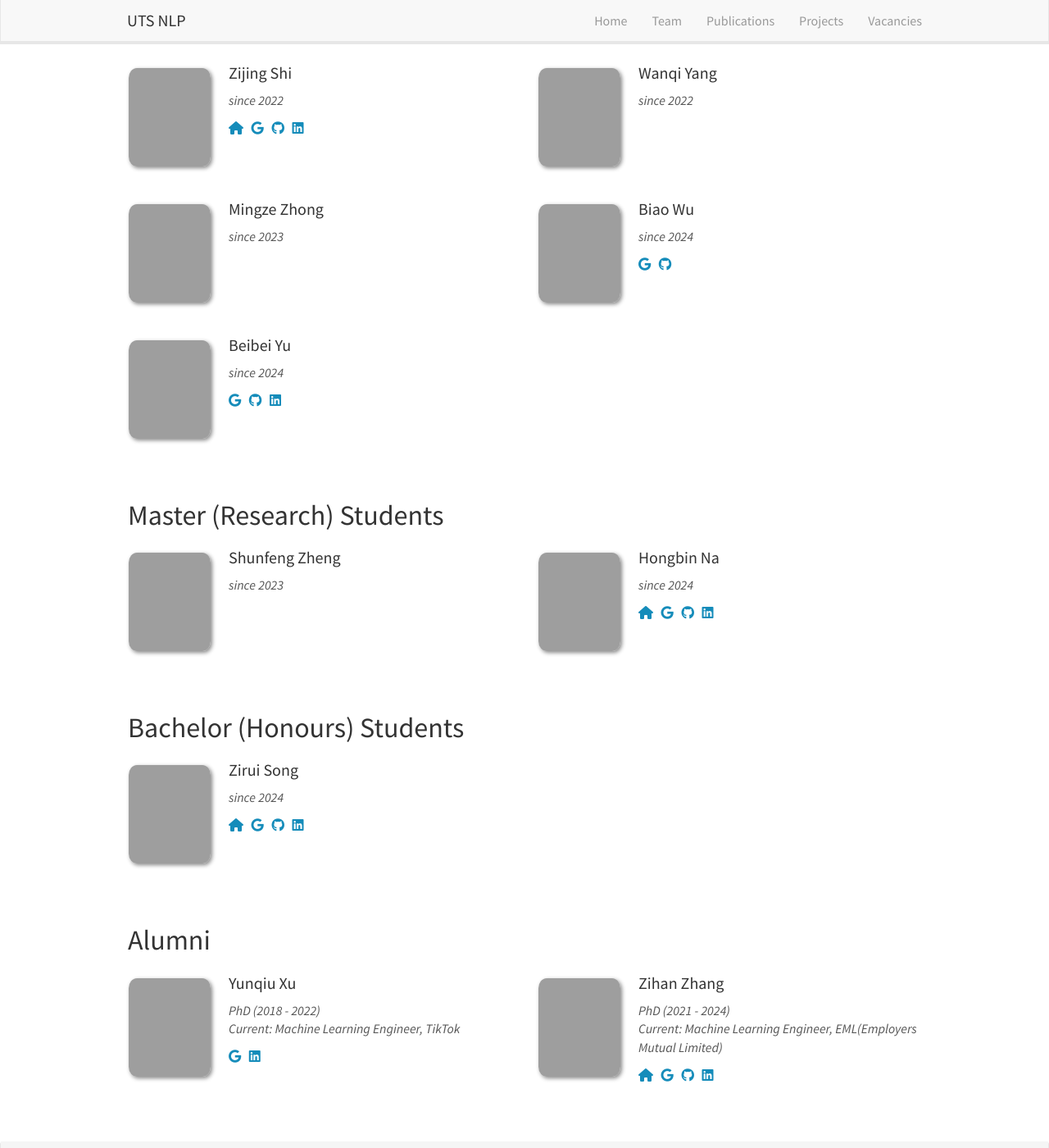
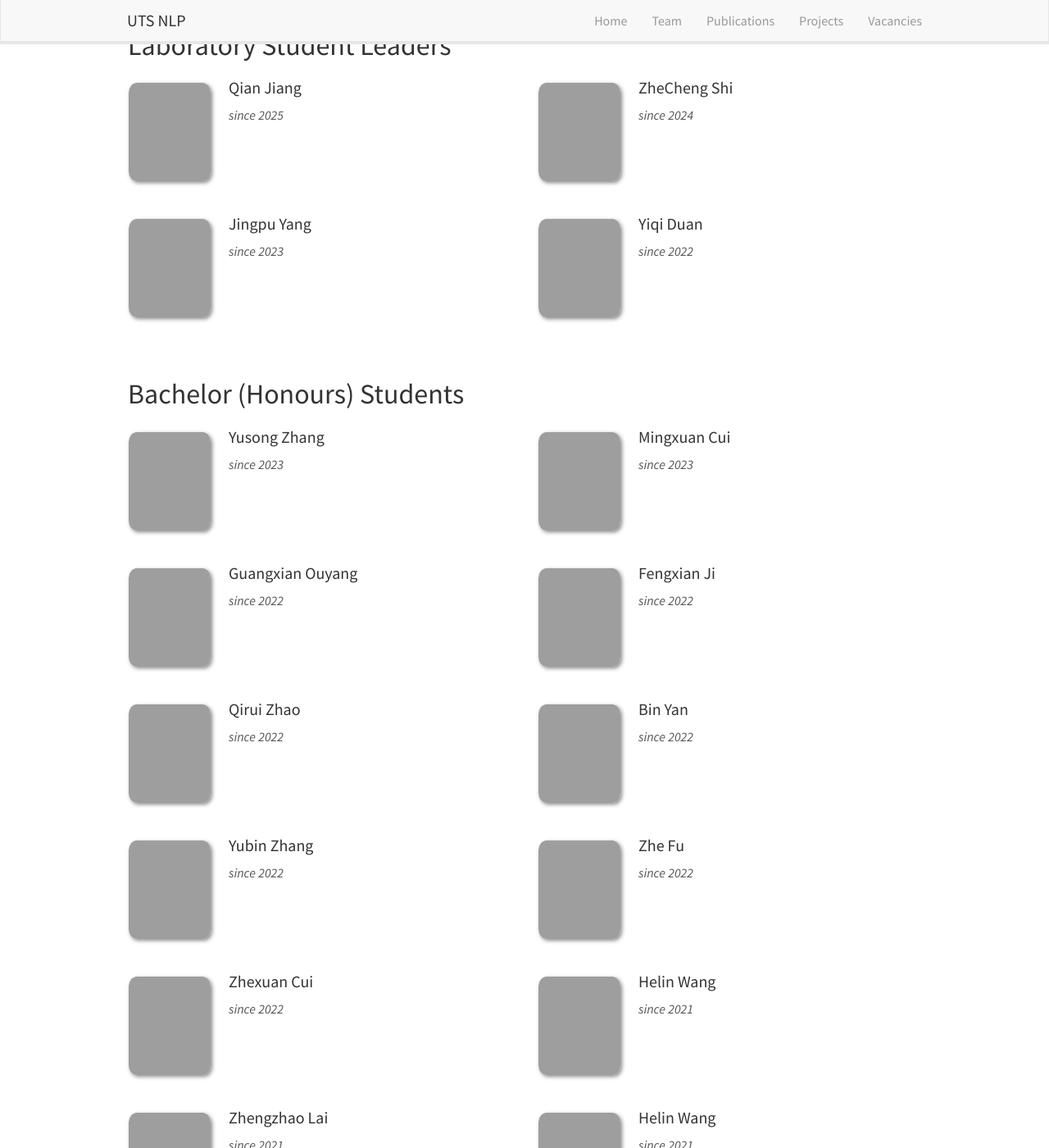
Before and after one commit to NEUQNLP/neuqnlp.github.io, a Jekyll site: the page built from _pages/team.md, in a window 1280 px wide and 1400 px high, scrolled down 449 px. Shown: the whole window at 82% size. Built offline with Jekyll 4.4.1, drawn with Linux system fonts in a browser that asks for light colours; nearby versions of some CDN libraries; some of the changed text lies outside the part shown.

Commit message:
update teams

```diff
--- a/_data/alumni_members.yml
+++ b/_data/alumni_members.yml
@@ -1,22 +1,23 @@
-- name: Yunqiu Xu
-  photo: yunqiu.jpeg
-  duration: PhD (2018 - 2022)
-  cosupervision: Chengqi Zhang
-  info: Machine Learning Engineer, TikTok
+
+- name: Zehua Han
+  photo: hanzehua.jpg
+  duration: 2020 - 2024)
+  cosupervision:
+  info: Master Student, Beihang University
   url:
     personal_site:
-    google_scholar: https://scholar.google.com/citations?user=6kfxdwoAAAAJ
+    google_scholar:
     github:
-    linkedin: https://www.linkedin.com/in/yunqiu-xu-53052ab4/
+    linkedin:
 
 
-- name: Zihan Zhang
-  photo: zihanz.jpg
-  duration: PhD (2021 - 2024)
-  cosupervision: Jie Lu & Mo Namazi
-  info: Machine Learning Engineer, EML(Employers Mutual Limited)
+- name: Longyan Hong
+  photo: honglongyan.jpeg
+  duration:  2019 - 2023
+  cosupervision:
+  info: R&D Engineer, Xiaomi
   url:
-    personal_site: https://zhangzihangit.github.io/
-    google_scholar: https://scholar.google.com/citations?user=pkaouXAAAAAJ&hl=en
-    github: https://github.com/ZhangzihanGit
-    linkedin: https://www.linkedin.com/in/zihan-zhang-a40855172/
+    personal_site:
+    google_scholar:
+    github:
+    linkedin:
--- a/_data/bachelor_students.yml
+++ b/_data/bachelor_students.yml
@@ -1,8 +1,220 @@
-- name: Zirui Song
-  photo: zirui.jpg
-  duration: 2024
+- name: Yusong Zhang
+  photo: zhangyusong.jpg
+  duration: 2023
   cosupervision:
   info:
+  url:
+    personal_site:
+    google_scholar:
+    github:
+    linkedin:
+
+- name: Mingxuan Cui
+  photo: zhangyusong.jpg
+  duration: 2023
+  cosupervision:
+  info:
+  url:
+    personal_site:
+    google_scholar:
+    github:
+    linkedin:
+
+
+
+
+- name: Guangxian Ouyang
+  photo: ouyangguangxian.jpg
+  duration: 2022
+  cosupervision:
+  info:
+  url:
+    personal_site:
+    google_scholar:
+    github:
+    linkedin:
+
+
+- name: Fengxian Ji
+  photo: Jifengxian.jpg
+  duration: 2022
+  cosupervision:
+  info:
+  url:
+    personal_site:
+    google_scholar:
+    github:
+    linkedin:
+
+
+- name: Qirui Zhao
+  photo: zhaoqirui.jpg
+  duration: 2022
+  cosupervision:
+  info:
+  url:
+    personal_site:
+    google_scholar:
+    github:
+    linkedin:
+
+- name: Bin Yan
+  photo: yanbin.jpg
+  duration: 2022
+  cosupervision:
+  info:
+  url:
+    personal_site:
+    google_scholar:
+    github:
+    linkedin:
+
+- name: Yubin Zhang
+  photo: zhangyubin.jpg
+  duration: 2022
+  cosupervision:
+  info:
+  url:
+    personal_site:
+    google_scholar:
+    github:
+    linkedin:
+
+
+- name: Zhe Fu
+  photo: fuzhe.jpg
+  duration: 2022
+  cosupervision:
+  info: Exchange Student in University of Technology Sydney
+  url:
+    personal_site:
+    google_scholar:
+    github:
+    linkedin:
+
+- name: Zhexuan Cui
+  photo: cuizhexuan.jpg
+  duration: 2022
+  cosupervision:
+  info:
+  url:
+    personal_site:
+    google_scholar:
+    github:
+    linkedin:
+
+
+- name: Helin Wang
+  photo: wanghelin.jpg
+  duration: 2021
+  cosupervision:
+  info:
+  url:
+    personal_site:
+    google_scholar:
+    github:
+    linkedin:
+
+
+- name: Zhengzhao Lai
+  photo: laizhengzhao.jpg
+  duration: 2021
+  cosupervision:
+  info: Master Student in Chinese University of Hong Kong, Shenzhen
+  url:
+    personal_site:
+    google_scholar:
+    github:
+    linkedin:
+
+
+- name: Helin Wang
+  photo: wanghelin.jpg
+  duration: 2021
+  cosupervision:
+  info: Lishui Public Security Bureau
+  url:
+    personal_site:
+    google_scholar:
+    github:
+    linkedin:
+
+- name: Jingpu Yang
+  photo: yangjingpu.jpg
+  duration: 2021
+  cosupervision:
+  info: Master Studnet In Beihang University
+  url:
+    personal_site:
+    google_scholar:
+    github:
+    linkedin:
+
+- name: Xuening Wang
+  photo: wangxuening.jpg
+  duration: 2021
+  cosupervision:
+  info: Master Studnet In Beijing Institute of Technology
+  url:
+    personal_site:
+    google_scholar:
+    github:
+    linkedin:
+
+
+- name: Yixuan Wang
+  photo: wangxuening.jpg
+  duration: 2021
+  cosupervision:
+  info: Master Studnet In Beijing Institute of Technology
+  url:
+    personal_site:
+    google_scholar:
+    github:
+    linkedin:
+
+- name: Weixuan Lv
+  photo: lvweixuan.jpg
+  duration: 2021
+  cosupervision:
+  info: Master Student in East China Normal University
+  url:
+    personal_site:
+    google_scholar:
+    github:
+    linkedin:
+
+
+- name: Jingfeng Wei
+  photo: Weijinfeng.jpg
+  duration: 2021
+  cosupervision:
+  info: Research Assistant in Hong Kong University of Science and Technology
+  url:
+    personal_site:
+    google_scholar: https://scholar.google.com/citations?hl=en&user=dgh5ptoAAAAJ
+    github:
+    linkedin:
+
+
+
+- name: Bairui Zhang
+  photo: zhangbairui.jpg
+  duration: 2021
+  cosupervision:
+  info: Student in Chinese University of Hong Kong, Shenzhen
+  url:
+    personal_site:
+    google_scholar: https://scholar.google.com/citations?user=NVV0oCAAAAAJ&hl=en
+    github:
+    linkedin:
+
+
+- name: Zirui Song
+  photo: songzirui.jpg
+  duration: 2021
+  cosupervision:
+  info: PhD Student in Mohamed bin Zayed University of Artificial Intelligence
   url:
     personal_site: https://ziruisongbest.github.io/
     google_scholar: https://scholar.google.com.sg/citations?hl=en&user=fmKRIPUAAAAJ
--- /dev/null
+++ b/_data/student_manager.yml
@@ -0,0 +1,44 @@
+- name: Qian Jiang
+  photo: JiangQian.jpg
+  duration: 2025
+  cosupervision:
+  info:
+  url:
+    personal_site:
+    google_scholar:
+    github:
+    linkedin:
+
+- name: ZheCheng Shi
+  photo: shizhecheng.jpg
+  duration: 2024
+  cosupervision:
+  info:
+  url:
+    personal_site:
+    google_scholar:
+    github:
+    linkedin:
+
+
+- name: Jingpu Yang
+  photo: yangjingpu.jpg
+  duration: 2023
+  cosupervision:
+  info:
+  url:
+    personal_site:
+    google_scholar:
+    github:
+    linkedin:
+
+- name: Yiqi Duan
+  photo: duanyiqi.jpg
+  duration: 2022
+  cosupervision:
+  info:
+  url:
+    personal_site:
+    google_scholar:
+    github:
+    linkedin:
--- a/_pages/team.md
+++ b/_pages/team.md
@@ -14,65 +14,13 @@ permalink: /team/
 <!-- Jump to [faculty](#faculty), [PhD students](#phd-students), [master students](#master-(research)-students), [alumni](#alumni). -->
  <!-- [administrative support](#administrative-support), [lab visitors](#lab-visitors). -->
 
-## Faculty
-{% assign number_printed = 0 %}
-{% for member in site.data.faculty_members %}
-
-{% assign even_odd = number_printed | modulo: 2 %}
-
-{% if even_odd == 0 %}
-<div class="row">
-{% endif %}
-
-<div class="col-sm-6 clearfix">
-  <img src="{{ site.url }}{{ site.baseurl }}/images/teampic/{{ member.photo }}" class="avatar_img" width="25%" style="float: left" />
-  <h4>{{ member.name }}</h4>
-  <i>
-    {{ member.info }}
-    <br>
-    {{ member.affiliate }}
-    <br>
-    {{ member.role }}
-    <!-- email: <{{ member.email }}> -->
-  </i>
-  <br>
-  {% if member.url.personal_site != nil %}
-  <a href="{{ member.url.personal_site }}" target="_blank"><i class="fa-solid fa-house"></i></a> &nbsp;
-  {%- endif -%}
-  {% if member.url.google_scholar != nil %}
-  <a href="{{ member.url.google_scholar }}" target="_blank"><i class="fa-brands fa-google"></i></a> &nbsp;
-  {%- endif -%}
-  {% if member.url.github != nil %}
-  <a href="{{ member.url.github }}" target="_blank"><i class="fa-brands fa-github"></i></a> &nbsp;
-  {%- endif -%}
-  {% if member.url.linkedin != nil %}
-  <a href="{{ member.url.linkedin }}" target="_blank"><i class="fa-brands fa-linkedin"></i></a> &nbsp;
-  {%- endif -%}
-  <!-- <i class="fa fa-envelope"></i> -->
-
-  <!-- <ul style="overflow: hidden">
-  </ul> -->
-</div>
-
-{% assign number_printed = number_printed | plus: 1 %}
-
-{% if even_odd == 1 %}
-</div>
-{% endif %}
-
-{% endfor %}
-
-{% assign even_odd = number_printed | modulo: 2 %}
-{% if even_odd == 1 %}
-</div>
-{% endif %}
 
 
 <br>
 
-## PhD Students
+## Faculty
 {% assign number_printed = 0 %}
-{% for member in site.data.phd_students %}
+{% for member in site.data.faculty_members %}
 
 {% assign even_odd = number_printed | modulo: 2 %}
 
@@ -122,9 +70,10 @@ permalink: /team/
 
 <br>
 
-## Master (Research) Students
+
+##  Laboratory Student Leaders
 {% assign number_printed = 0 %}
-{% for member in site.data.master_students %}
+{% for member in site.data.student_manager %}
 
 {% assign even_odd = number_printed | modulo: 2 %}
 
@@ -171,6 +120,11 @@ permalink: /team/
 {% endif %}
 
 <br>
+
+
+
+
+
 
 ## Bachelor (Honours) Students
 {% assign number_printed = 0 %}
```
Also changed, not shown: _data/faculty_members.yml (+6 -18 lines), _data/master_students.yml (deleted, +0 -21 lines), images/logopic/uts1.jpg (added), images/logopic/uts2.jpeg (added), images/logopic/uts2_cut.jpeg (added), images/teampic/miao.jpeg (added).
